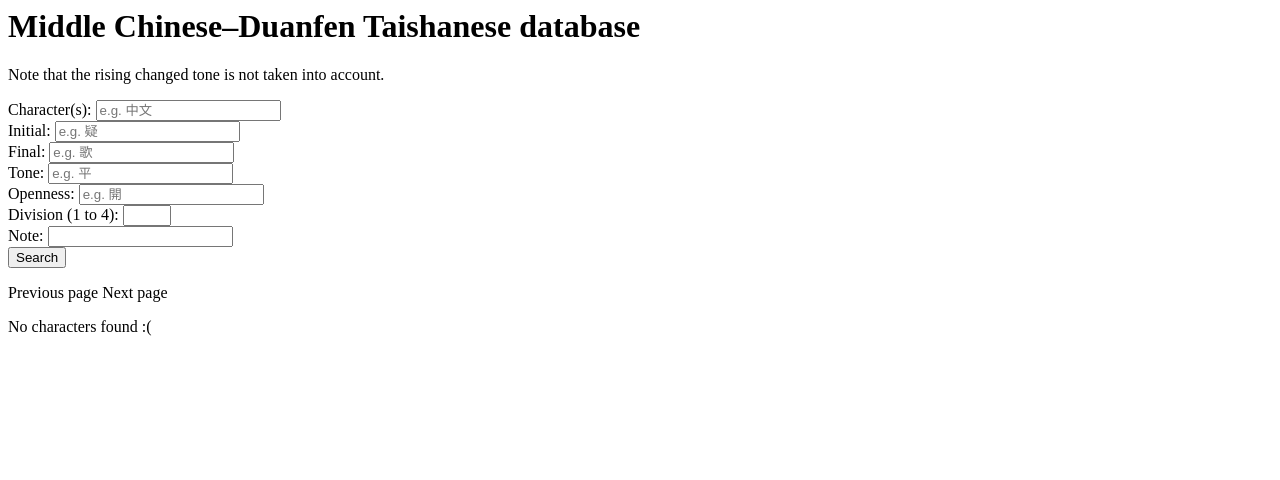
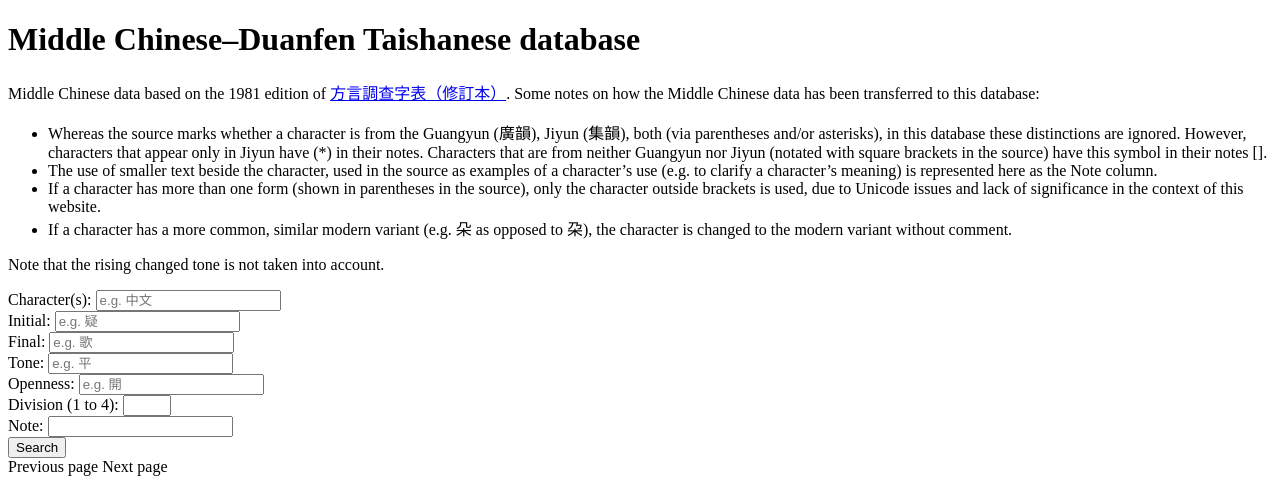
Before and after one commit to dddlr/taisho, a Django app: page /tsmc/ in a window 1280 px wide. Shown: the top 480 px of the page. Run offline with Django 3.2, Linux system fonts and the light colour scheme; data that the repository does not hold is empty.

Commit message:
Add more info to templates

```diff
--- a/src/tsmc/templates/tsmc/character.html
+++ b/src/tsmc/templates/tsmc/character.html
@@ -1,3 +1,5 @@
+<!DOCTYPE html>
+<meta charset="utf-8">
 Looking at character {{ character }}. <a href="{% url 'tsmc:search' %}">Click here to return home</a><br>
 <ul>
   <li>Initial: {{ character.initial }}</li>
--- a/src/tsmc/templates/tsmc/index.html
+++ b/src/tsmc/templates/tsmc/index.html
@@ -1,4 +1,37 @@
+<!DOCTYPE html>
+<meta charset="utf-8">
 <h1>Middle Chinese–Duanfen Taishanese database</h1>
+<p>
+  Middle Chinese data based on the 1981 edition of
+  <a href="http://fdjpkc.fudan.edu.cn/_upload/article/files/aa/1a/5156f64f4ce88a2ee0499adfd1d7/9d820868-2b1c-4ec1-8013-dc9062afb641.pdf">方言調查字表（修訂本）</a>.
+  Some notes on how the Middle Chinese data has been transferred to this
+  database:
+</p>
+<ul>
+  <li>
+    Whereas the source marks whether a character is from the Guangyun (廣韻),
+    Jiyun (集韻), both (via parentheses and/or asterisks), in this database
+    these distinctions are ignored. However, characters that appear only in
+    Jiyun have (*) in their notes. Characters that are from neither Guangyun
+    nor Jiyun (notated with square brackets in the source) have this symbol in
+    their notes [].
+  </li>
+  <li>
+    The use of smaller text beside the character, used in the source as
+    examples of a character’s use (e.g. to clarify a character’s meaning)
+    is represented here as the Note column.
+  </li>
+  <li>
+    If a character has more than one form (shown in parentheses in the source),
+    only the character outside brackets is used, due to Unicode issues and lack
+    of significance in the context of this website.
+  </li>
+  <li>
+    If a character has a more common, similar modern variant (e.g. 朵 as
+    opposed to 朶), the character is changed to the modern variant without
+    comment.
+  </li>
+</ul>
 <p>Note that the rising changed tone is not taken into account.</p>
 <form action="{% url 'tsmc:search' %}" method="get">
   <label for="char">Character(s):</label>
```
